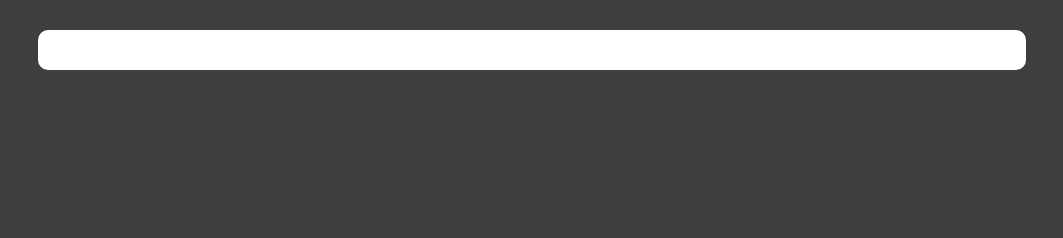
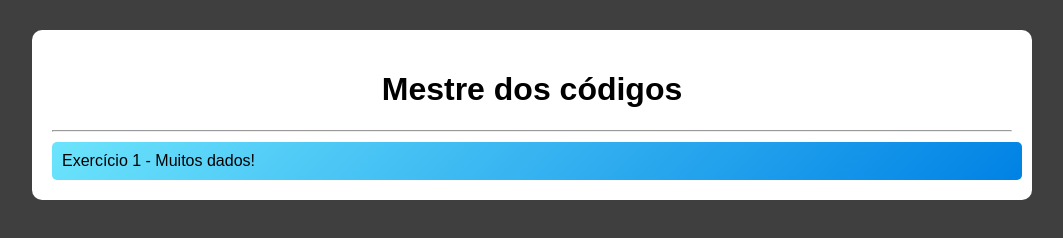
Before and after one commit to wildeee/MestreDosCodigos, a website: page front/Public/index.html in a window 1280 px wide. Shown: the whole page, without its empty margins (108-1171 px from the left). Drawn offline with Linux system fonts and the light colour scheme.

Commit message:
styles do index

```diff
--- a/front/Public/index.html
+++ b/front/Public/index.html
@@ -3,8 +3,13 @@
 <head>
 	<title>Mestre dos códigos - Wilde</title>
 	<link rel="stylesheet" href="/style/base-style.css"/>
+	<link rel="stylesheet" href="/style/index.css"/>
 </head>
 <body>
-	<div class="main-container"></div>
+	<div class="main-container">
+		<h1><center>Mestre dos códigos</center></h1>
+		<hr/>
+		<div class="list-item gradient-blue">Exercício 1 - Muitos dados!</div>
+	</div>
 </body>
 </html>
--- a/front/Public/style/base-style.css
+++ b/front/Public/style/base-style.css
@@ -1,6 +1,8 @@
 body {
 	background-color: #3F3F3F;
 	font-family: arial;
+	margin: 0;
+	padding: 0;
 }
 
 .main-container {
--- /dev/null
+++ b/front/Public/style/index.css
@@ -0,0 +1,15 @@
+.list-item {
+	width: 100%;
+	margin-top: 10px;
+	padding: 10px 0 10px 10px;
+	border-radius: 5px;
+}
+
+.gradient-blue {
+	/* Permalink - use to edit and share this gradient: http://colorzilla.com/gradient-editor/#6ce4fc+0,0082e5+100 */
+	background: #6ce4fc; /* Old browsers */
+	background: -moz-linear-gradient(-45deg, #6ce4fc 0%, #0082e5 100%); /* FF3.6-15 */
+	background: -webkit-linear-gradient(-45deg, #6ce4fc 0%,#0082e5 100%); /* Chrome10-25,Safari5.1-6 */
+	background: linear-gradient(135deg, #6ce4fc 0%,#0082e5 100%); /* W3C, IE10+, FF16+, Chrome26+, Opera12+, Safari7+ */
+	filter: progid:DXImageTransform.Microsoft.gradient( startColorstr='#6ce4fc', endColorstr='#0082e5',GradientType=1 ); /* IE6-9 fallback on horizontal gradient */
+}
```
